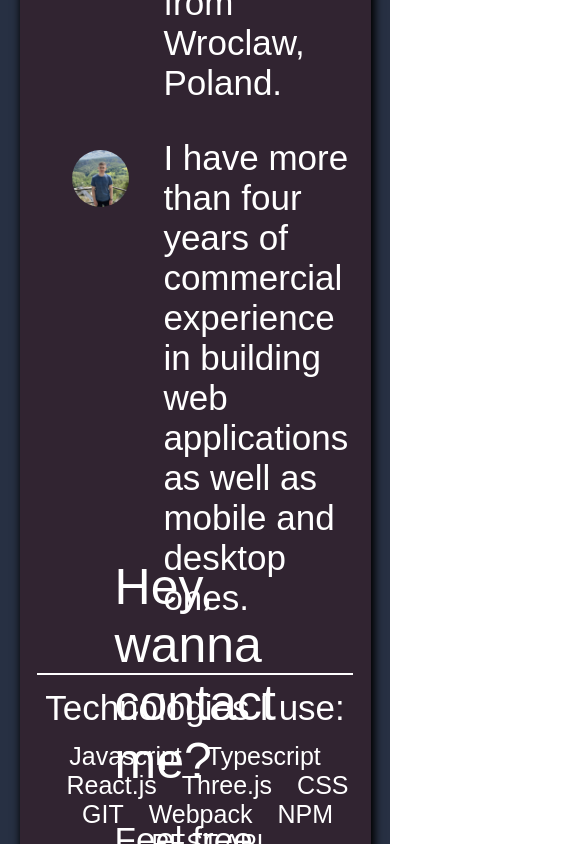
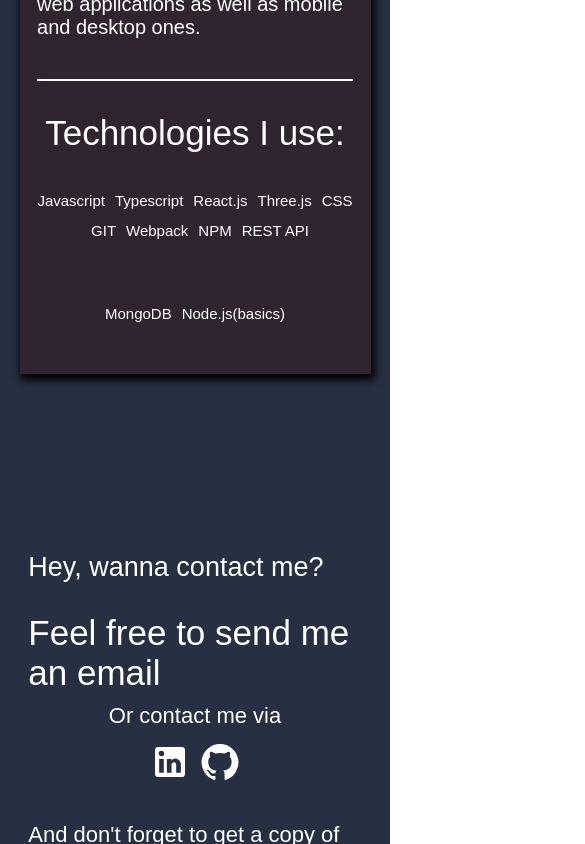
Before and after one commit to yaroslavkhudchenko/refactored-portfolio-page, a React (Create React App) app: page / in a window 390 px wide. Shown: the part 1156-2000 px from the top of the page, 585 px wide, since content can reach past the window. Built offline with nearby package versions, Linux system fonts and the light colour scheme.

Commit message:
fix wrong classes

```diff
--- a/src/Components/About/About.module.scss
+++ b/src/Components/About/About.module.scss
@@ -118,7 +118,7 @@
     // display: none;
 }
 @media (max-width: 1440px) {
-   #about {
+   .aboutSection {
         .aboutBlock {
             .aboutBlockTop {
                 .photo {
@@ -131,7 +131,7 @@
     }
 }
 @media (max-width: 1024px) {
-    #about {
+    .aboutSection {
         .aboutBlock {
             .aboutBlockTop {
                 flex-direction: column;
@@ -169,7 +169,7 @@
 }
 
 @media (max-width: 768px) {
-    #about {
+    .aboutSection {
         .aboutBlock {
             .aboutBlockTop {
                 .text {
--- a/src/Components/Contact/Contact.module.scss
+++ b/src/Components/Contact/Contact.module.scss
@@ -96,7 +96,7 @@
 }
 
 @media (max-width: 1440px) {
-	.contactPage {
+	.contactSection {
 		.contactContainer {
 			width: 95%;
 			.socialMediaContainer {
@@ -121,7 +121,7 @@
 }
 
 @media (max-width: 880px) {
-	.contact {
+	.contactSection {
 		height: auto;
 		.contactContainer {
 			flex-direction: column-reverse;
@@ -137,7 +137,7 @@
 	}
 }
 @media (max-width: 500px) {
-	.contact {
+	.contactSection {
 		margin-bottom: 20px;
 		.contactContainer {
 			.socialMediaContainer {
--- a/src/Components/WelcomeScreen/WelcomeScreen.module.scss
+++ b/src/Components/WelcomeScreen/WelcomeScreen.module.scss
@@ -51,7 +51,7 @@ canvas {
 
 @media (max-width: 1000px) {
 
-    #homePage {
+    .welcomeScreen {
         .title {
             .name  {
                 margin-bottom: 40px;
@@ -65,7 +65,7 @@ canvas {
 
 @media (max-width:768px) {
 
-    #homePage {
+    .welcomeScreen {
 
         .title {
             .name {
@@ -79,7 +79,7 @@ canvas {
     }
 }
 @media (max-width: 500px) {
-    #homePage {
+    .welcomeScreen {
         .title {
             top: 50%;
             left: 40%;
```
